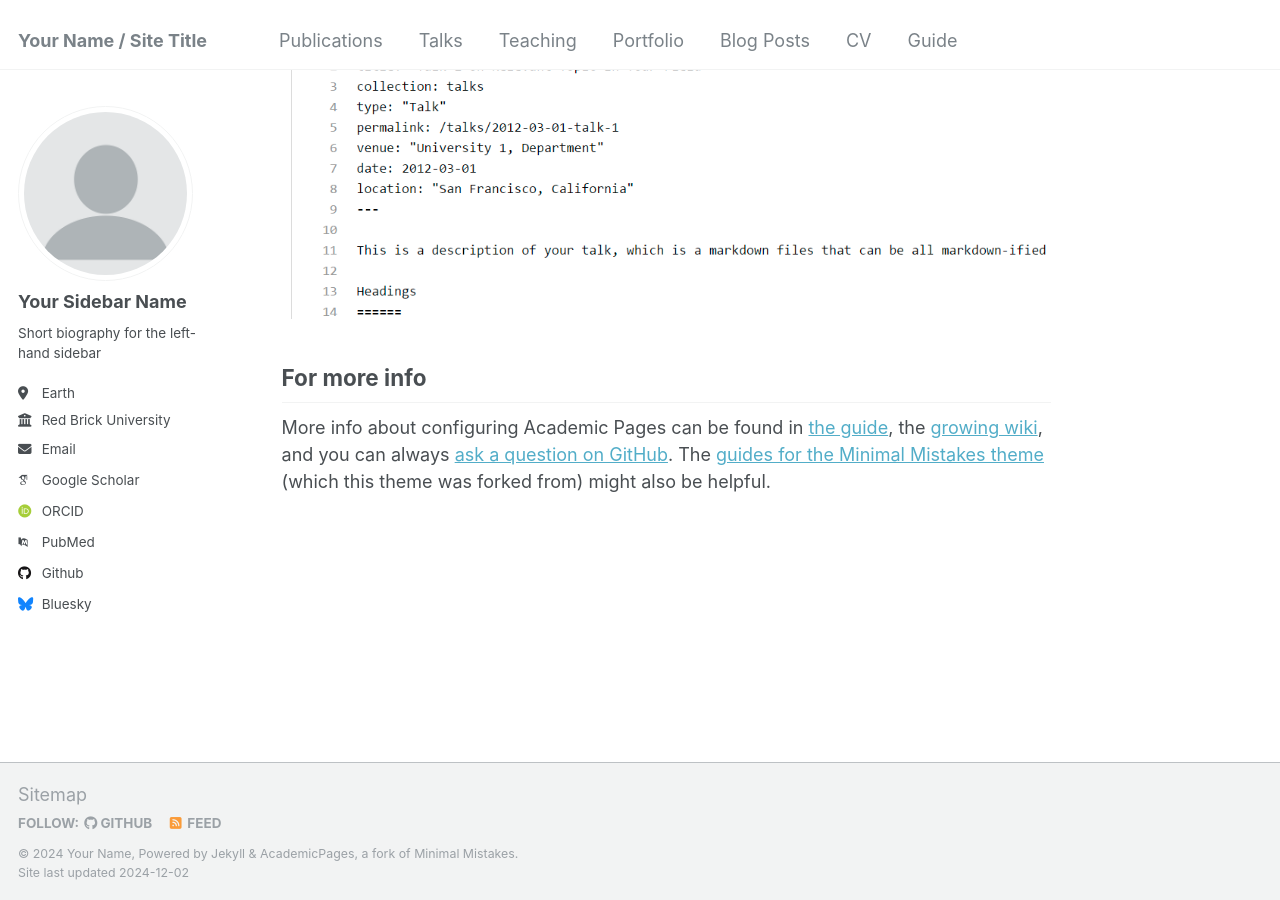
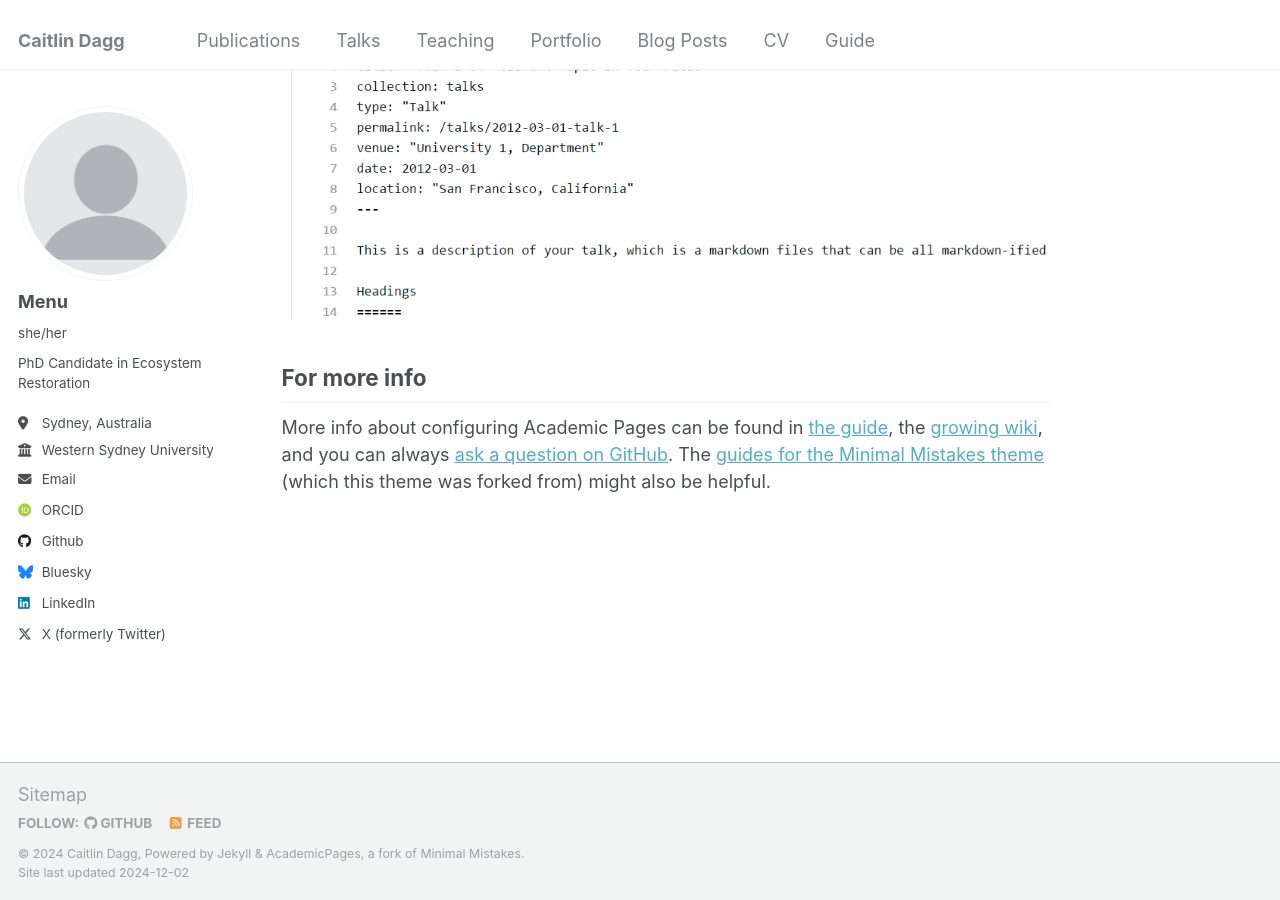
Before and after one commit to caitlindagg/caitlindagg.github.io, a Jekyll site: the page built from _pages/about.md, in a window 1280 px wide and 900 px high, scrolled down 2643 px. Built offline with Jekyll 4.4.1, drawn with Linux system fonts in a browser that asks for light colours; some web fonts are replaced.

```diff
--- a/_config.yml
+++ b/_config.yml
@@ -7,14 +7,14 @@
 # server process.
 
 # Basic Site Settings
-locale                   : "en-US"
-title                    : "Your Name / Site Title"
+locale                   : "en-AU"
+title                    : "Caitlin Dagg"
 title_separator          : "-"
-name                     : &name "Your Name"
-description              : &description "personal description"
-url                      : https://academicpages.github.io # the base hostname & protocol for your site e.g. "https://[your GitHub username].github.io"
+name                     : &name "Caitlin Dagg"
+description              : &description "Personal Website"
+url                      : https://caitlindagg.github.io # the base hostname & protocol for your site e.g. "https://[your GitHub username].github.io"
 baseurl                  : "" # the subpath of your site, e.g. "/blog"
-repository               : "academicpages/academicpages.github.io"
+repository               : "caitlindagg/caitlindagg.github.io"
 
 # Site Author - The following control what appear as part of the author content on the side bar.
 #               If a field is blank the icon and link will not appear, otherwise it will be shown.
@@ -22,21 +22,21 @@ repository               : "academicpages/academicpages.github.io"
 author:
   # Biographic information
   avatar           : "profile.png"
-  name             : "Your Sidebar Name"
-  pronouns         : # example: "she/her"
-  bio              : "Short biography for the left-hand sidebar"
-  location         : "Earth"
-  employer         : "Red Brick University"
+  name             : "Menu"
+  pronouns         :  "she/her"
+  bio              : "PhD Candidate in Ecosystem Restoration"
+  location         : "Sydney, Australia"
+  employer         : "Western Sydney University"
   uri              : # URL
-  email            : "none@example.org"
+  email            : "cdagg@westernsydney.edu.au"
 
   # Academic websites
   arxiv            : # URL - Update with the correct link to your profile
-  googlescholar    : "https://scholar.google.com/citations?user=PS_CX0AAAAAJ"
+  googlescholar    : #URL
   impactstory      : # URL
-  orcid            : "http://orcid.org/yourorcidurl"
+  orcid            : "https://orcid.org/0000-0002-6240-9931"
   semantic         : # URL
-  pubmed           : "https://www.ncbi.nlm.nih.gov/pubmed/?term=john+snow"
+  pubmed           : #URL
   researchgate     : # URL
   scopus           : # URL
 
@@ -44,12 +44,12 @@ author:
   bitbucket        : # Username - Update with your username on the site
   codepen          : # Username
   dribbble         : # Username
-  github           : "academicpages"
+  github           : "caitlindagg"
   kaggle           : # Username
   stackoverflow    : # User number or user number and name (i.e., use "1" or "1/jeff-atwood")
 
   # Social media
-  bluesky          : "bsky.app" # Replace this with you Bluesky username
+  bluesky          : "caitlindagg.bsky.social" # Replace this with you Bluesky username
   facebook         : # Username
   flickr           : # Username
   foursquare       : # Username
@@ -58,7 +58,7 @@ author:
   keybase          : # Username
   instagram        : # Username
   lastfm           : # Username
-  linkedin         : # Username
+  linkedin         : "caitlin-dagg-58aaa7a9"
   mastodon         : # URL
   medium           : # URL
   pinterest        : # Username
@@ -66,7 +66,7 @@ author:
   steam            : # Username
   telegram         : # URL
   tumblr           : # Username
-  twitter          : # Username for X / Twitter
+  twitter          : "caitlindagg"
   vine             : # Username
   weibo            : # Username
   wikipedia        : # Username
```
Also changed, not shown: index.html (added, +99 -0 lines).
